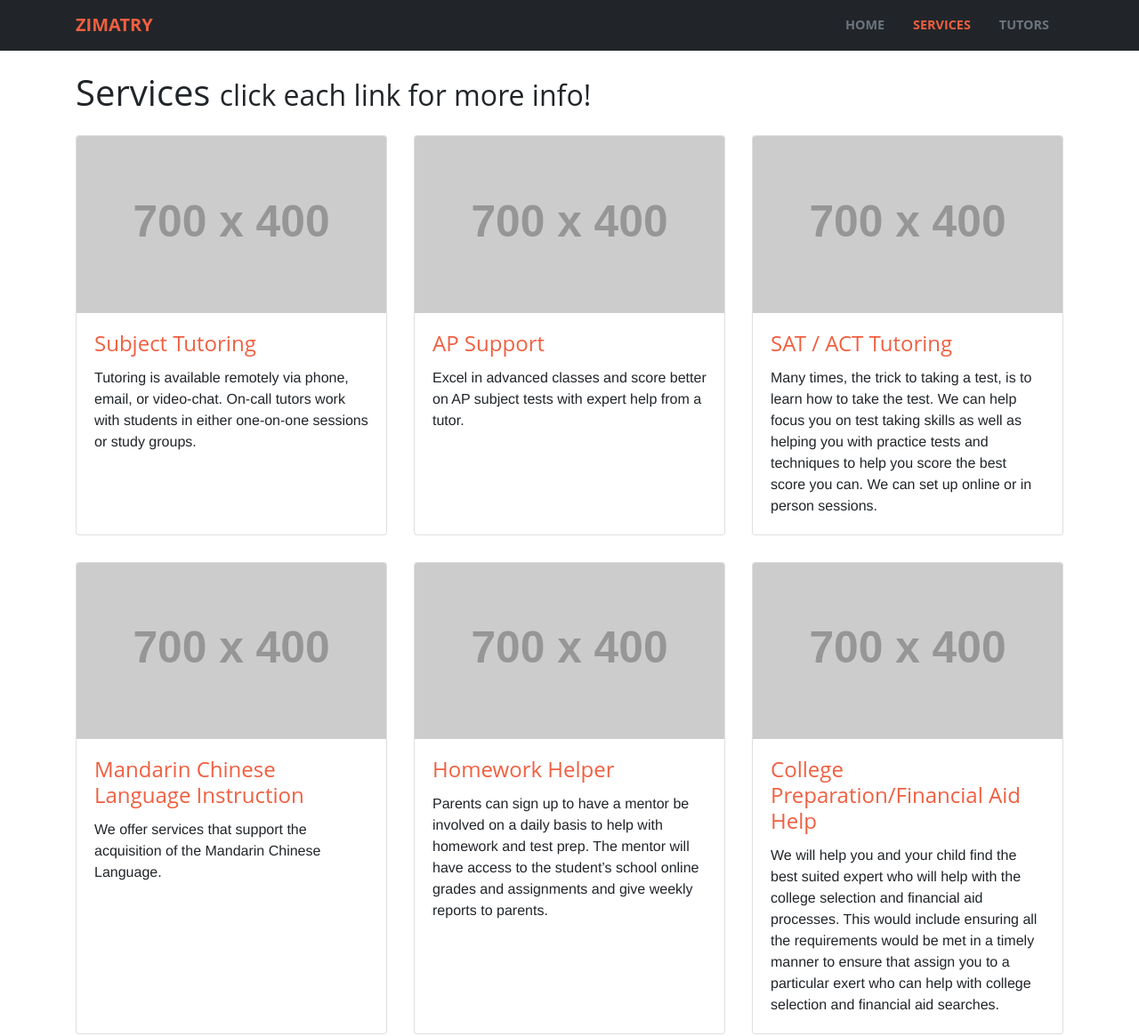
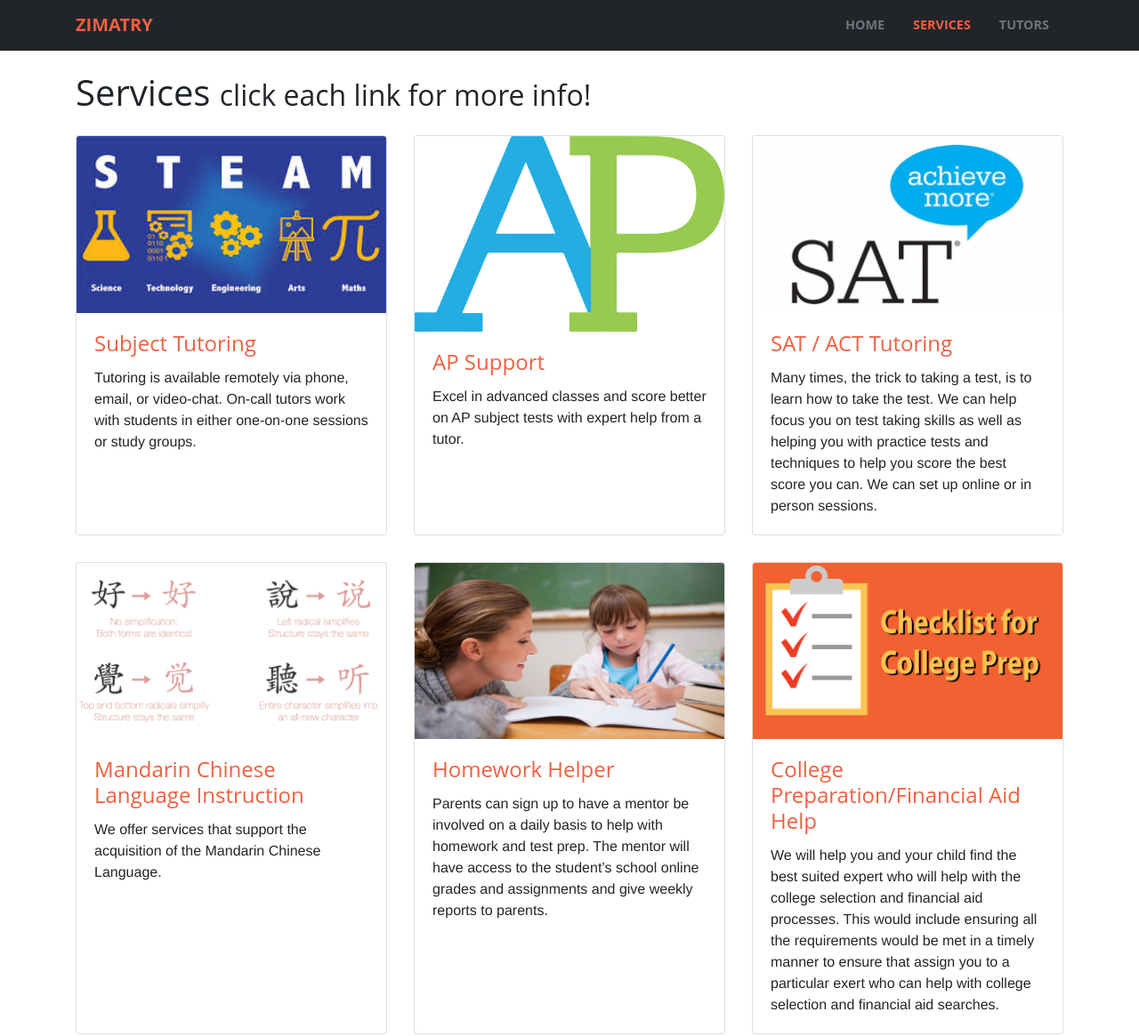
Before and after one commit to Zimatry/Zimatry, a website: page services/1.html in a window 1280 px wide. Shown: the top 1165 px of the page at 89% size. Drawn offline with Linux system fonts and the light colour scheme; placeholder pictures from the web are drawn by us.

Commit message:
[12 hrs]
-Temp images are uploaded to services tab
-Temp images are uploaded to tutors tab
-Temp images are uploaded to the home page

TODO:
-Proof read services tab to make sure all the english makes sense
-Replace all temp images
-Add the Contact info for each person

```diff
--- a/services/1.html
+++ b/services/1.html
@@ -60,10 +60,12 @@
 
         <div class="row">
 
+
             <!-- Subject Tutoring -->
             <div class="col-lg-4 col-sm-6 portfolio-item">
                 <div class="card h-100">
-                    <a href=""><img class="card-img-top" src="http://placehold.it/700x400" alt=""></a>
+                    <a href=""><img class="card-img-top"
+                         src="images/SubjectTutorLogo.jpg" alt=""></a>
                     <div class="card-body">
                         <h4 class="card-title">
                             <a href="#" data-toggle="modal" data-target="#SubjectTutoringModal" >Subject Tutoring</a>
@@ -76,7 +78,7 @@
             <!-- AP Support -->
             <div class="col-lg-4 col-sm-6 portfolio-item">
                 <div class="card h-100">
-                    <a href="#"><img class="card-img-top" src="http://placehold.it/700x400" alt=""></a>
+                    <a href="#"><img class="card-img-top" src="images/APLogo.png" alt=""></a>
                     <div class="card-body">
                         <h4 class="card-title">
                             <a href="#" data-toggle="modal" data-target="#APSupportModal">AP Support</a>
@@ -89,7 +91,7 @@
             <!-- SAT/ACT Tutoring -->
             <div class="col-lg-4 col-sm-6 portfolio-item">
                 <div class="card h-100">
-                    <a href="#"><img class="card-img-top" src="http://placehold.it/700x400" alt=""></a>
+                    <a href="#"><img class="card-img-top" src="images/SATLogo.jpg" alt=""></a>
                     <div class="card-body">
                         <h4 class="card-title">
                             <a href="#" data-toggle="modal" data-target="#SATACTTutoringModal">SAT / ACT Tutoring</a>
@@ -103,7 +105,7 @@
             <!-- Mandarin -->
             <div class="col-lg-4 col-sm-6 portfolio-item">
                 <div class="card h-100">
-                    <a href="#"><img class="card-img-top" src="http://placehold.it/700x400" alt=""></a>
+                    <a href="#"><img class="card-img-top" src="images/MandarinLogo.png" alt=""></a>
                     <div class="card-body">
                         <h4 class="card-title">
                             <a href="#" data-toggle="modal" data-target="#MandarinModal">Mandarin Chinese Language Instruction</a>
@@ -116,7 +118,7 @@
             <!-- Homework Helper -->
             <div class="col-lg-4 col-sm-6 portfolio-item">
                 <div class="card h-100">
-                    <a href="#"><img class="card-img-top" src="http://placehold.it/700x400" alt=""></a>
+                    <a href="#"><img class="card-img-top" src="images/HHLogo.jpg" alt=""></a>
                     <div class="card-body">
                         <h4 class="card-title">
                             <a href="#" data-toggle="modal" data-target="#HomeworkHelperModal">Homework Helper</a>
@@ -129,7 +131,7 @@
             <!-- College Prep -->
             <div class="col-lg-4 col-sm-6 portfolio-item">
                 <div class="card h-100">
-                    <a href="#"><img class="card-img-top" src="http://placehold.it/700x400" alt=""></a>
+                    <a href="#"><img class="card-img-top" src="images/CollegePrepLogo.jpg" alt=""></a>
                     <div class="card-body">
                         <h4 class="card-title">
                             <a href="#" data-toggle="modal" data-target="#CollegePrepModal">College Preparation/Financial Aid Help</a>
```
Also changed, not shown: index.html (+4 -1 lines), services/2.html (+2 -2 lines), img/header1.jpg (deleted), services/images/APLogo.png (renamed from wowow/APLogo.png), services/images/CollegePrepLogo.jpg (added), services/images/HHLogo.jpg (added), services/images/InternationalLogo.jpg (added), services/images/LawLogo.png (added), services/images/MandarinLogo.png (added), services/images/SATLogo.jpg (renamed from wowow/SATLogo.jpg), services/images/SubjectTutorLogo.jpg (added), 6 other files.
